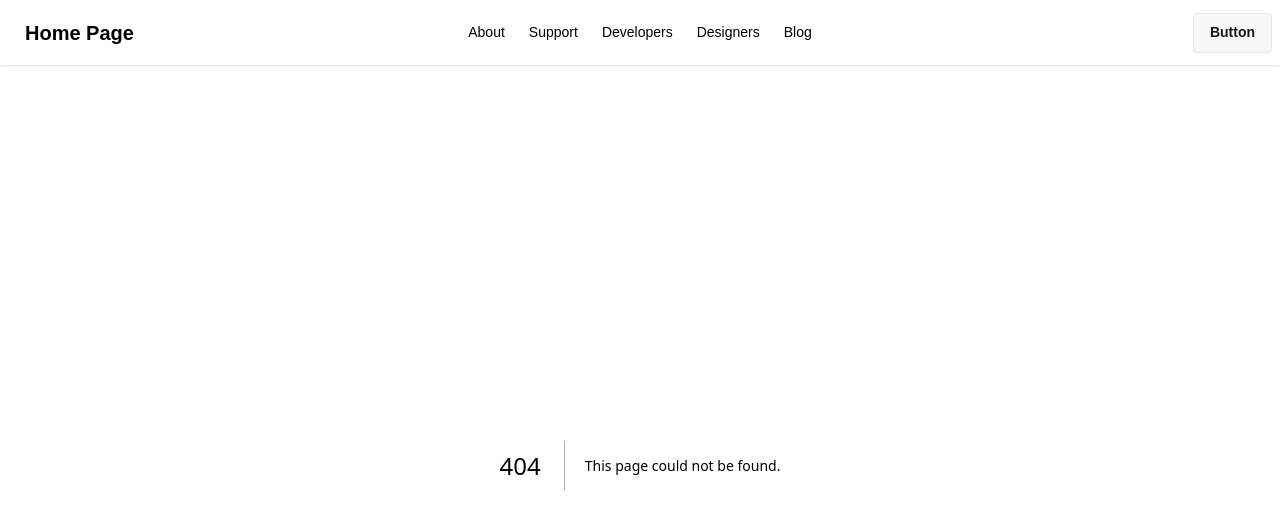
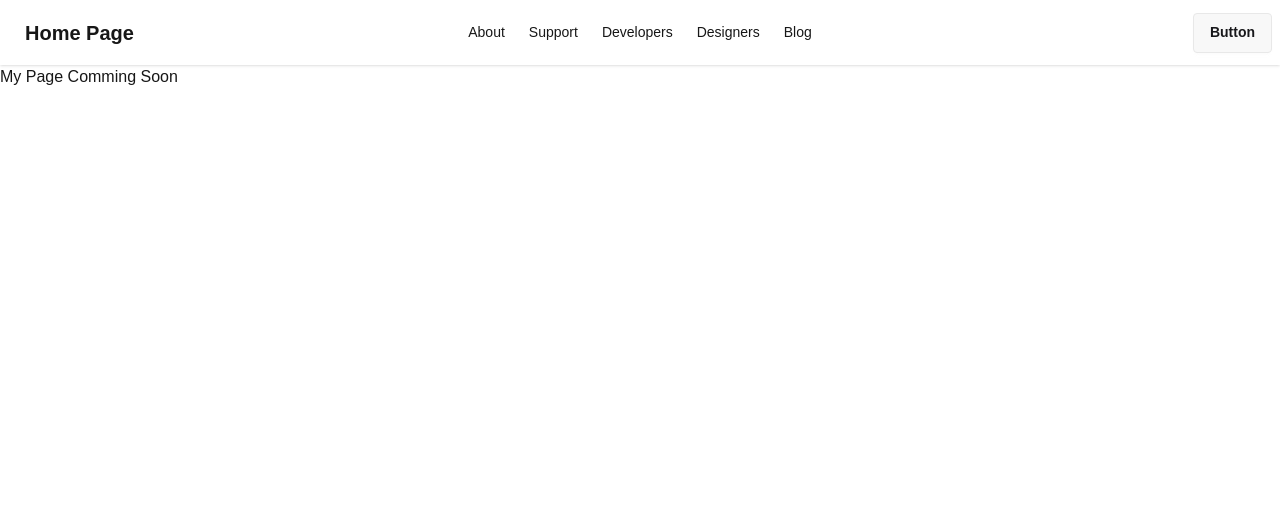
Before and after one commit to mmahmud28/My-Next-App-2, a Next.js app: page /blogs/1 in a window 1280 px wide. Before the commit this address had no page. Shown: the top 528 px of the page. Built offline with nearby package versions, Linux system fonts and the light colour scheme.

Commit message:
404 Handel

```diff
--- /dev/null
+++ b/src/app/blogs/[blogId]/page.jsx
@@ -0,0 +1,11 @@
+import React from 'react';
+
+const BlogDetailPage = () => {
+    return (
+        <div>
+            <h1>My Page Comming Soon</h1>
+        </div>
+    );
+};
+
+export default BlogDetailPage;
```
